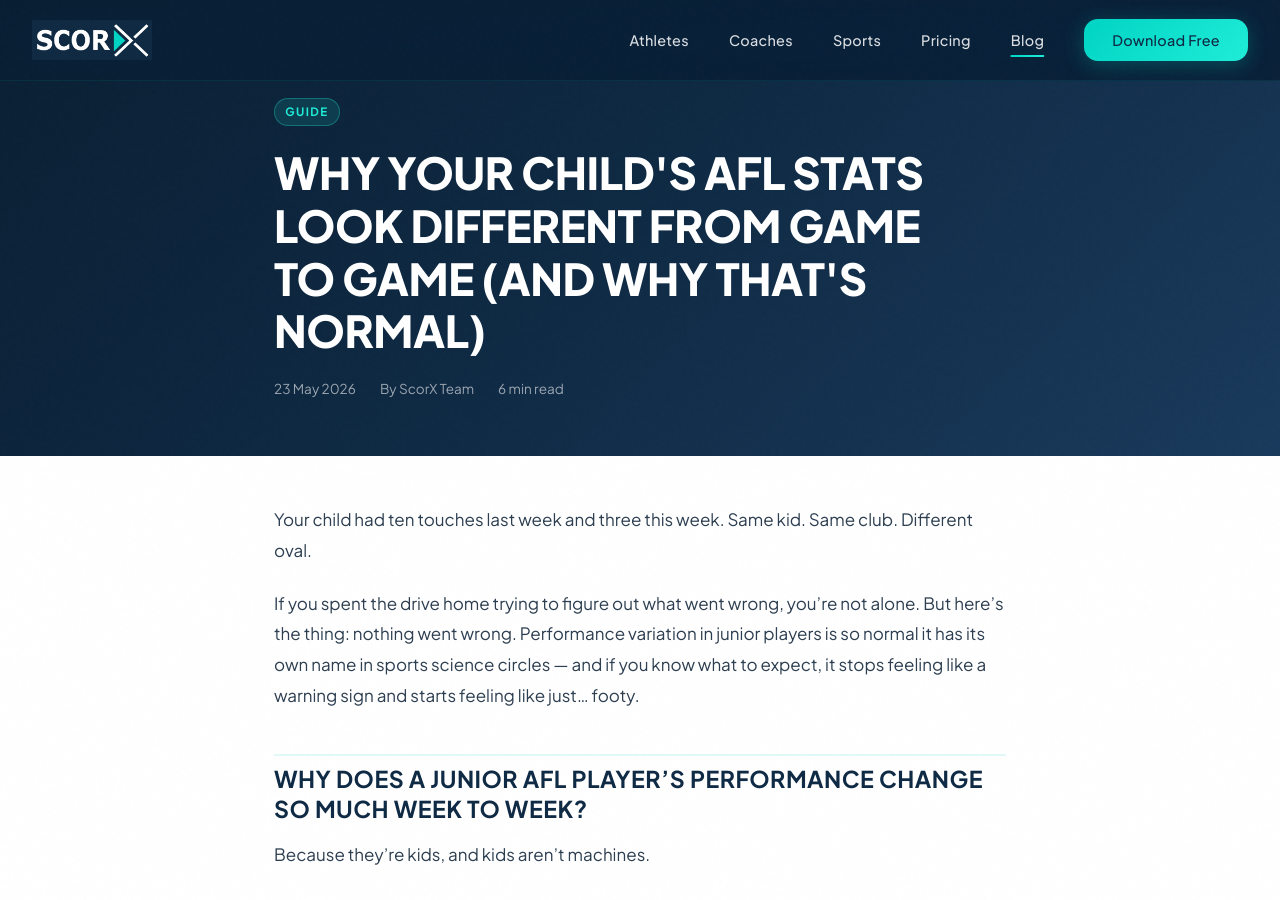
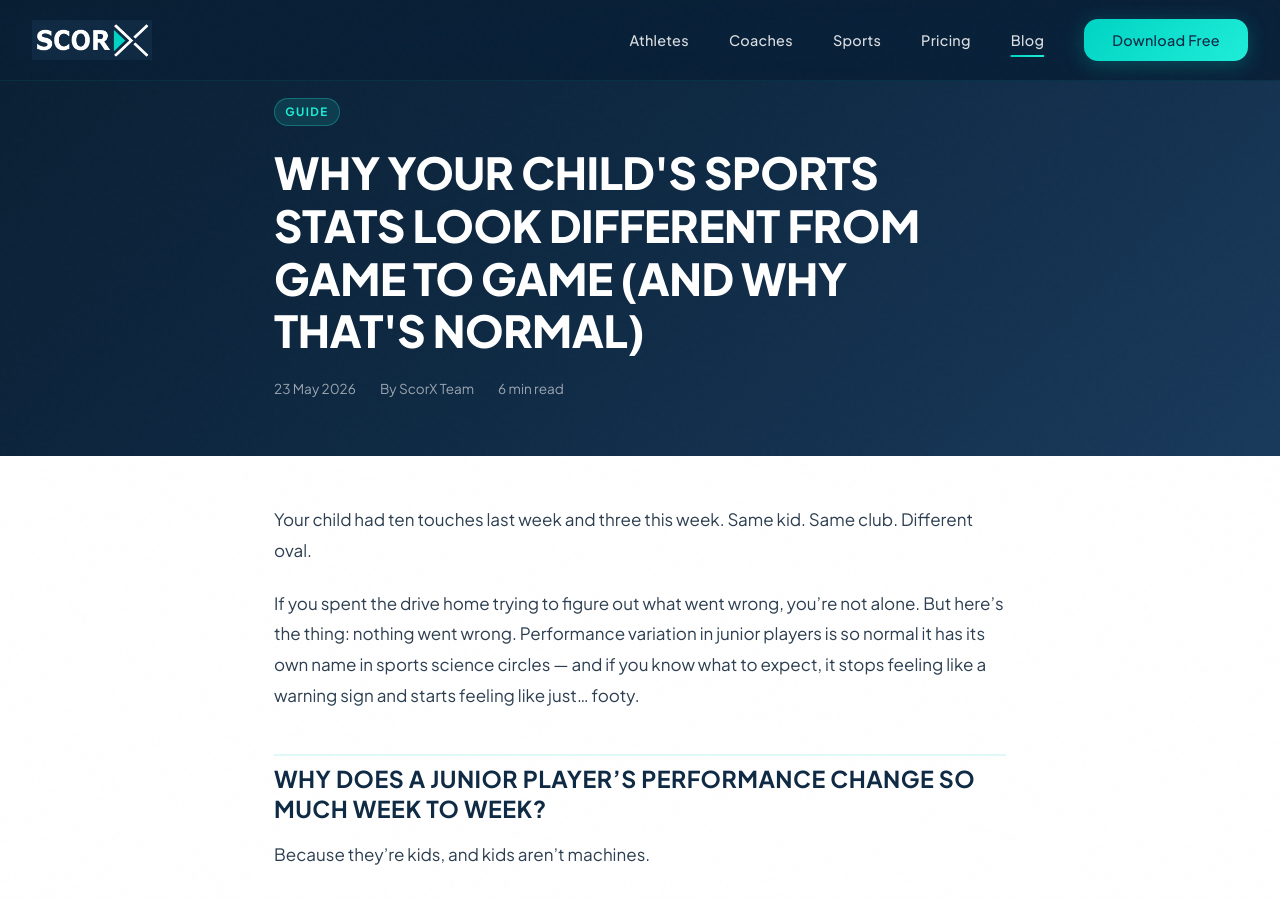
Before and after one commit to twineappdev-scorx/scorx-website, a Jekyll site: the page built from _posts/2026-05-23-junior-afl-player-performance-variation-stats.md, in a window 1280 px wide and 900 px high. Built offline with Jekyll 4.4.1, drawn with Linux system fonts in a browser that asks for light colours.

Commit message:
Update 2026-05-23-junior-afl-player-performance-variation-stats.md

```diff
--- a/_posts/2026-05-23-junior-afl-player-performance-variation-stats.md
+++ b/_posts/2026-05-23-junior-afl-player-performance-variation-stats.md
@@ -1,6 +1,6 @@
 ---
-title: "Why Your Child's AFL Stats Look Different from Game to Game (And Why That's Normal)"
-description: "Junior AFL performance varies week to week — and that's not a problem. Here's why a single bad game tells you almost nothing, and what to look at instead."
+title: "Why Your Child's sports Stats Look Different from Game to Game (And Why That's Normal)"
+description: "Sports performance varies week to week — and that's not a problem. Here's why a single bad game tells you almost nothing, and what to look at instead."
 category: "Guide"
 author: "ScorX Team"
 read_time: 6
@@ -11,7 +11,7 @@ Your child had ten touches last week and three this week. Same kid. Same club. D
 
 If you spent the drive home trying to figure out what went wrong, you're not alone. But here's the thing: nothing went wrong. Performance variation in junior players is so normal it has its own name in sports science circles — and if you know what to expect, it stops feeling like a warning sign and starts feeling like just... footy.
 
-## Why does a junior AFL player's performance change so much week to week?
+## Why does a junior player's performance change so much week to week?
 
 Because they're kids, and kids aren't machines.
 
```
